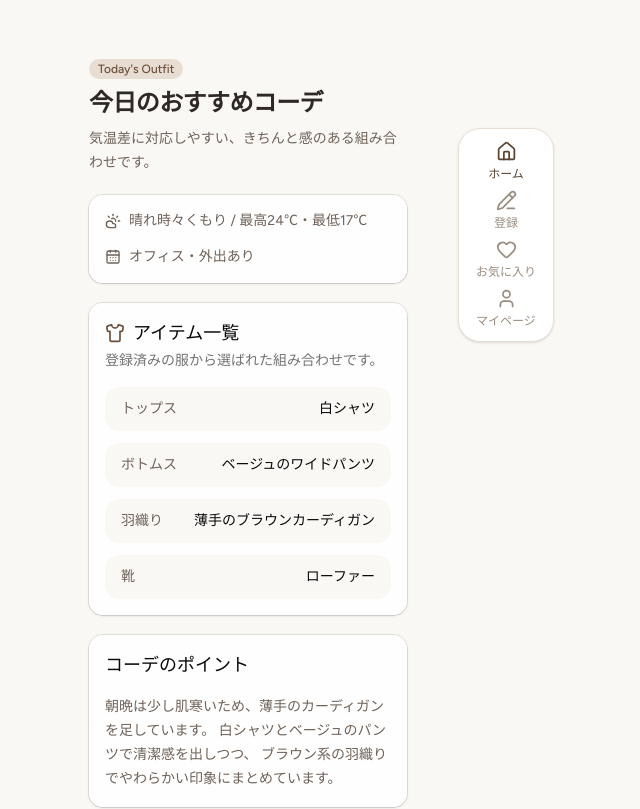
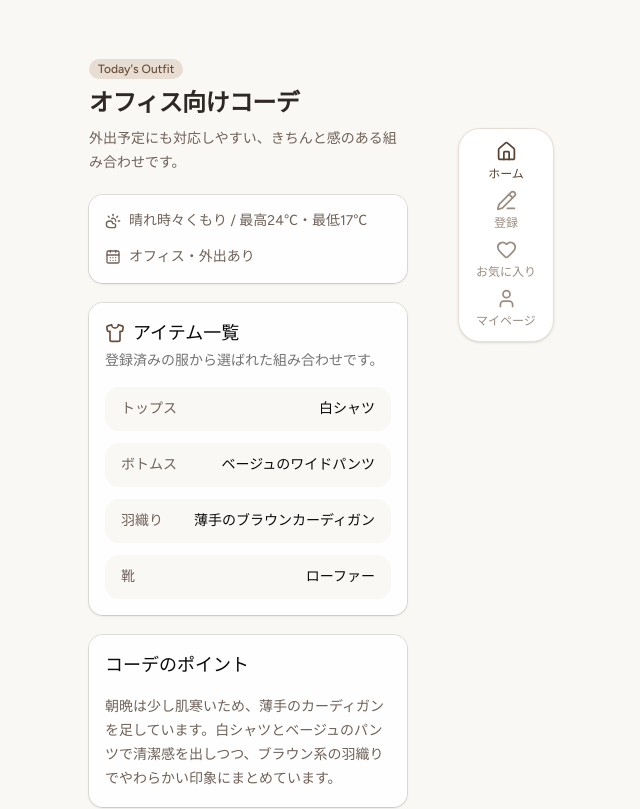
Before and after one commit to ms-engineer-bc26-01/teamB_section_9, a Next.js app in the folder frontend/: page /outfits/detail in a window 1280 px wide. Shown: the top 809 px of the page, without its empty margins (392-1032 px from the left). Built offline with nearby package versions, Linux system fonts and the light colour scheme.

Commit message:
feat(fe): add registration page with form validation and user feedback

```diff
--- a/frontend/src/app/outfits/detail/page.tsx
+++ b/frontend/src/app/outfits/detail/page.tsx
@@ -1,5 +1,3 @@
-// frontend/src/app/outfits/detail/page.tsx
-
 import Link from "next/link";
 import { CalendarDays, CloudSun, Heart, RefreshCw, Shirt } from "lucide-react";
 
@@ -13,14 +11,90 @@ import {
     CardTitle,
 } from "@/components/ui/card";
 
-const outfitItems = [
-    { role: "トップス", name: "白シャツ" },
-    { role: "ボトムス", name: "ベージュのワイドパンツ" },
-    { role: "羽織り", name: "薄手のブラウンカーディガン" },
-    { role: "靴", name: "ローファー" },
-];
+type OutfitItem = {
+    role: string;
+    name: string;
+};
 
-export default function OutfitDetailPage() {
+type OutfitMock = {
+    title: string;
+    lead: string;
+    scene: string;
+    weather: string;
+    items: OutfitItem[];
+    comment: string;
+};
+
+const outfitData: Record<string, OutfitMock> = {
+    business: {
+        title: "オフィス向けコーデ",
+        lead: "外出予定にも対応しやすい、きちんと感のある組み合わせです。",
+        scene: "オフィス・外出あり",
+        weather: "晴れ時々くもり / 最高24℃・最低17℃",
+        items: [
+            { role: "トップス", name: "白シャツ" },
+            { role: "ボトムス", name: "ベージュのワイドパンツ" },
+            { role: "羽織り", name: "薄手のブラウンカーディガン" },
+            { role: "靴", name: "ローファー" },
+        ],
+        comment:
+            "朝晩は少し肌寒いため、薄手のカーディガンを足しています。白シャツとベージュのパンツで清潔感を出しつつ、ブラウン系の羽織りでやわらかい印象にまとめています。",
+    },
+    casual: {
+        title: "カジュアル向けコーデ",
+        lead: "動きやすさと清潔感を両立した、休日向けの組み合わせです。",
+        scene: "休日・買い物・保育園送迎",
+        weather: "晴れ / 最高25℃・最低18℃",
+        items: [
+            { role: "トップス", name: "ボーダーカットソー" },
+            { role: "ボトムス", name: "デニムパンツ" },
+            { role: "羽織り", name: "ライトベージュのシャツジャケット" },
+            { role: "靴", name: "白スニーカー" },
+        ],
+        comment:
+            "歩く時間が長くても疲れにくいよう、スニーカーを中心にした組み合わせです。ボーダーとデニムでカジュアルにしつつ、淡い羽織りで全体を軽く見せています。",
+    },
+    home: {
+        title: "在宅向けコーデ",
+        lead: "楽に過ごせて、急な外出にも対応しやすい組み合わせです。",
+        scene: "在宅ワーク・近所への外出",
+        weather: "くもり / 最高23℃・最低17℃",
+        items: [
+            { role: "トップス", name: "やわらかい白ニット" },
+            { role: "ボトムス", name: "ストレッチパンツ" },
+            { role: "羽織り", name: "ロングカーディガン" },
+            { role: "靴", name: "フラットシューズ" },
+        ],
+        comment:
+            "長時間座っていても疲れにくいよう、締め付けの少ないアイテムを選んでいます。外に出る時もカーディガンを羽織るだけで整った印象になります。",
+    },
+    rain: {
+        title: "雨の日向けコーデ",
+        lead: "濡れにくさと歩きやすさを重視した、雨の日向けの組み合わせです。",
+        scene: "雨の日・移動あり",
+        weather: "雨 / 最高21℃・最低16℃",
+        items: [
+            { role: "トップス", name: "ネイビーのカットソー" },
+            { role: "ボトムス", name: "黒のテーパードパンツ" },
+            { role: "羽織り", name: "撥水ライトコート" },
+            { role: "靴", name: "レイン対応ローファー" },
+        ],
+        comment:
+            "雨の日は裾が濡れにくいテーパードパンツと、撥水性のある羽織りを選んでいます。足元は滑りにくく、きれいめにも見える靴でまとめています。",
+    },
+};
+
+type Props = {
+    searchParams: Promise<{
+        tpo?: string;
+    }>;
+};
+
+export default async function OutfitDetailPage({ searchParams }: Props) {
+    const { tpo = "business" } = await searchParams;
+    const currentTpo = Object.hasOwn(outfitData, tpo) ? tpo : "business";
+    const currentOutfit = outfitData[currentTpo];
+
     return (
         <main className="min-h-screen bg-[#FAF8F5] px-5 py-6 text-[#2F2925]">
             <div className="mx-auto flex w-full max-w-[390px] flex-col gap-5">
@@ -29,10 +103,10 @@ export default function OutfitDetailPage() {
                         Today&apos;s Outfit
                     </Badge>
                     <h1 className="text-2xl font-semibold tracking-tight">
-                        今日のおすすめコーデ
+                        {currentOutfit.title}
                     </h1>
                     <p className="text-sm leading-6 text-[#6F6259]">
-                        気温差に対応しやすい、きちんと感のある組み合わせです。
+                        {currentOutfit.lead}
                     </p>
                 </section>
 
@@ -40,11 +114,11 @@ export default function OutfitDetailPage() {
                     <CardHeader className="space-y-3">
                         <div className="flex items-center gap-2 text-sm text-[#6F6259]">
                             <CloudSun aria-hidden="true" className="h-4 w-4" />
-                            <span>晴れ時々くもり / 最高24℃・最低17℃</span>
+                            <span>{currentOutfit.weather}</span>
                         </div>
                         <div className="flex items-center gap-2 text-sm text-[#6F6259]">
                             <CalendarDays aria-hidden="true" className="h-4 w-4" />
-                            <span>オフィス・外出あり</span>
+                            <span>{currentOutfit.scene}</span>
                         </div>
                     </CardHeader>
                 </Card>
@@ -60,9 +134,9 @@ export default function OutfitDetailPage() {
                         </CardDescription>
                     </CardHeader>
                     <CardContent className="space-y-3">
-                        {outfitItems.map((item) => (
+                        {currentOutfit.items.map((item) => (
                             <div
-                                key={item.role}
+                                key={`${item.role}-${item.name}`}
                                 className="flex items-center justify-between rounded-xl bg-[#FAF8F5] px-4 py-3"
                             >
                                 <span className="text-sm text-[#6F6259]">{item.role}</span>
@@ -78,9 +152,7 @@ export default function OutfitDetailPage() {
                     </CardHeader>
                     <CardContent>
                         <p className="text-sm leading-6 text-[#6F6259]">
-                            朝晩は少し肌寒いため、薄手のカーディガンを足しています。
-                            白シャツとベージュのパンツで清潔感を出しつつ、
-                            ブラウン系の羽織りでやわらかい印象にまとめています。
+                            {currentOutfit.comment}
                         </p>
                     </CardContent>
                 </Card>
@@ -100,8 +172,8 @@ export default function OutfitDetailPage() {
                         className="bg-[#6B4F3A] text-white hover:bg-[#5A4231]"
                     >
                         <Link
-                            href="/outfits/loading?tpo=business"
-                            aria-label="別のコーデを再提案する"
+                            href={`/outfits/loading?tpo=${encodeURIComponent(currentTpo)}`}
+                            aria-label="同じシーンで別のコーデを再提案する"
                         >
                             <RefreshCw aria-hidden="true" className="mr-2 h-4 w-4" />
                             別案
--- a/frontend/src/app/outfits/loading/outfit-loading-content.tsx
+++ b/frontend/src/app/outfits/loading/outfit-loading-content.tsx
@@ -1,5 +1,3 @@
-// frontend/src/app/outfits/loading/outfit-loading-content.tsx
-
 "use client";
 
 import { useEffect } from "react";
@@ -8,14 +6,24 @@ import { Sparkles } from "lucide-react";
 
 import { Card, CardContent } from "@/components/ui/card";
 
+const allowedTpos = ["business", "casual", "home", "rain"] as const;
+
+function normalizeTpo(value: string | null) {
+    if (value && allowedTpos.includes(value as (typeof allowedTpos)[number])) {
+        return value;
+    }
+
+    return "business";
+}
+
 export function OutfitLoadingContent() {
     const router = useRouter();
     const searchParams = useSearchParams();
-    const tpo = searchParams.get("tpo") ?? "business";
+    const tpo = normalizeTpo(searchParams.get("tpo"));
 
     useEffect(() => {
         const timer = window.setTimeout(() => {
-            router.push(`/outfits/detail?tpo=${tpo}`);
+            router.push(`/outfits/detail?tpo=${encodeURIComponent(tpo)}`);
         }, 1600);
 
         return () => window.clearTimeout(timer);
--- a/frontend/src/app/outfits/scenes/page.tsx
+++ b/frontend/src/app/outfits/scenes/page.tsx
@@ -42,7 +42,7 @@ const scenes = [
 
 export default function OutfitScenesPage() {
     return (
-        <main className="min-h-screen bg-[#FAF8F5] px-5 py-6 text-[#2F2925]">
+        <div className="min-h-screen bg-[#FAF8F5] px-5 py-6 text-[#2F2925]">
             <div className="mx-auto flex w-full max-w-[390px] flex-col gap-6">
                 <section className="space-y-2">
                     <Badge className="bg-[#E8DDD3] text-[#6B4F3A] hover:bg-[#E8DDD3]">
@@ -98,6 +98,6 @@ export default function OutfitScenesPage() {
                     <Link href="/">ホームへ戻る</Link>
                 </Button>
             </div>
-        </main>
+        </div>
     );
 }
```
